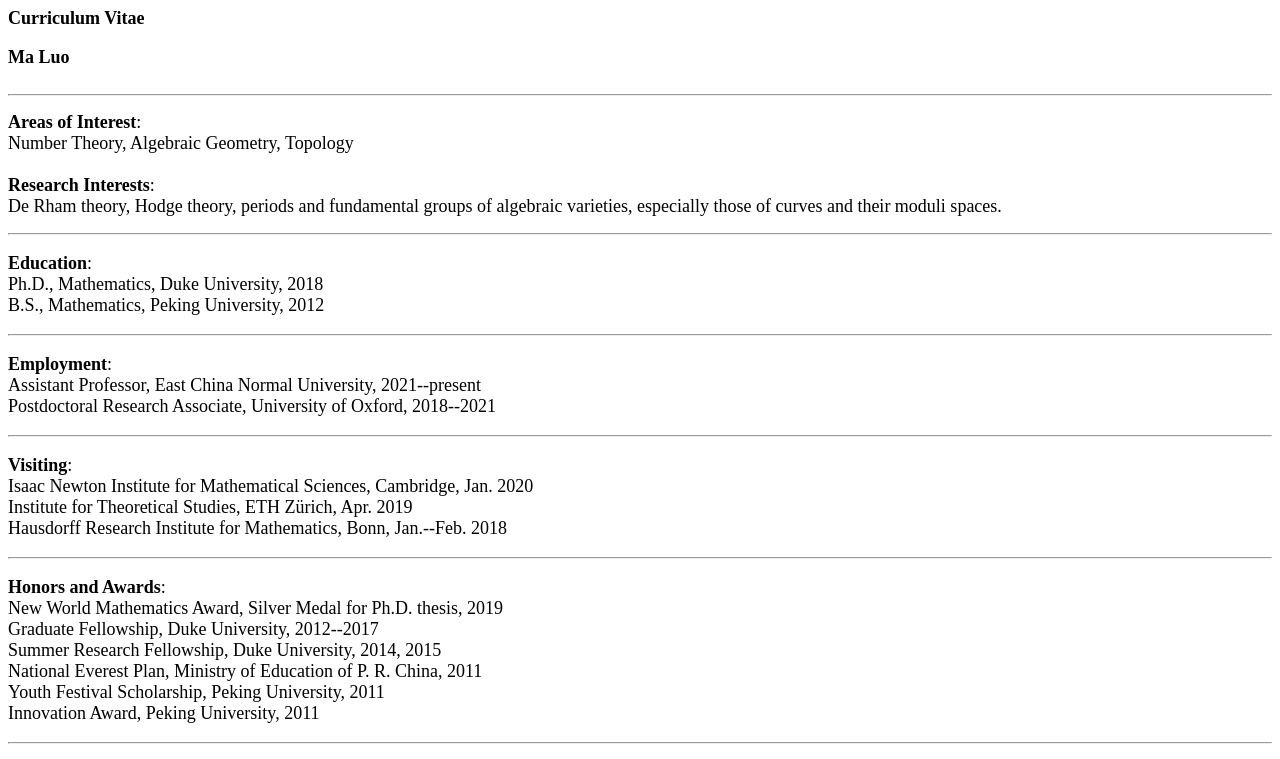
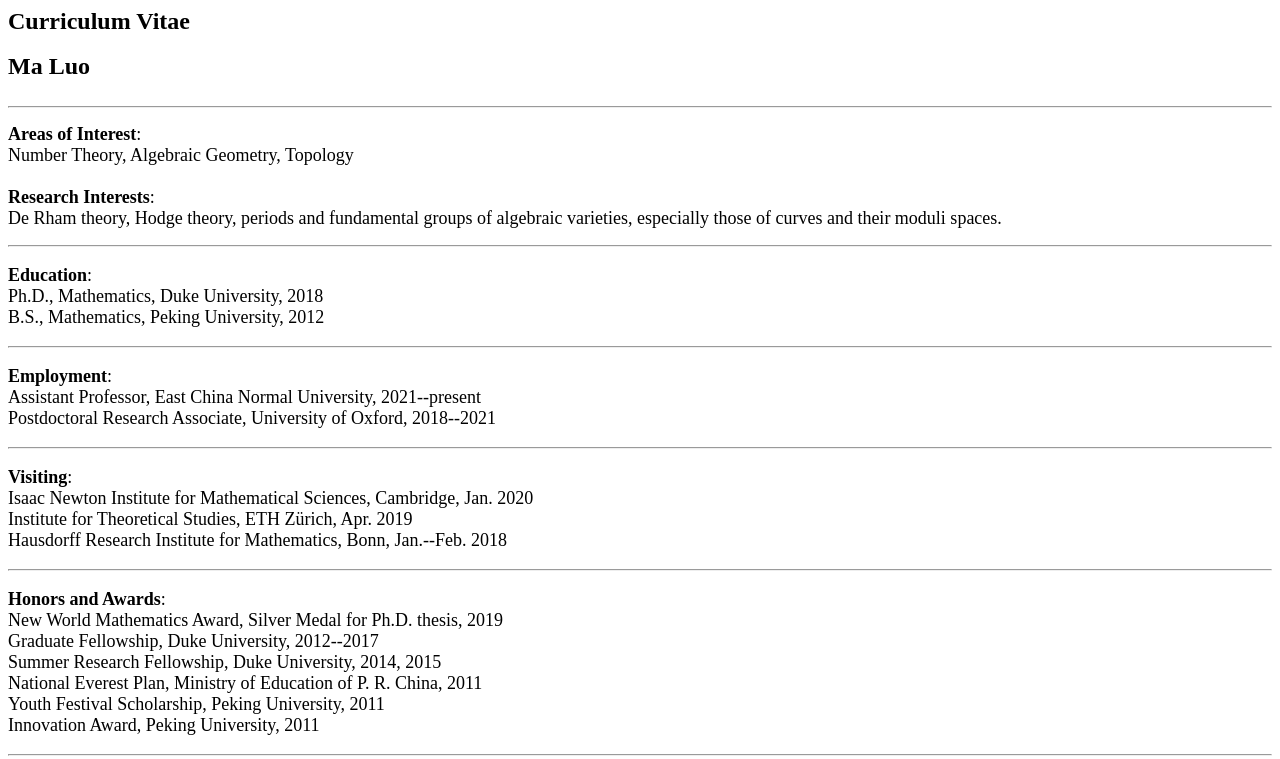
Before and after one commit to rome8169/rome8169.github.io, a plain HTML site: page cv.html in a window 1280 px wide. Shown: the top 759 px of the page. Drawn offline with nearby package versions, Linux system fonts and the light colour scheme; some packages are replaced by stand-ins of ours.

Commit message:
Update cv.html

```diff
--- a/cv.html
+++ b/cv.html
@@ -5,10 +5,10 @@
 <title>Curriculum Vitae of Ma Luo</title>
 </head>
 <body>
-<font size="+1"><b>Curriculum Vitae</b></font>
+<font size="+2"><b>Curriculum Vitae</b></font>
 	<br>
 	<br>
-<font size="+1"><b>Ma Luo</b></font>
+<font size="+2"><b>Ma Luo</b></font>
 	<br>
 	<br>
 	<hr>
```
